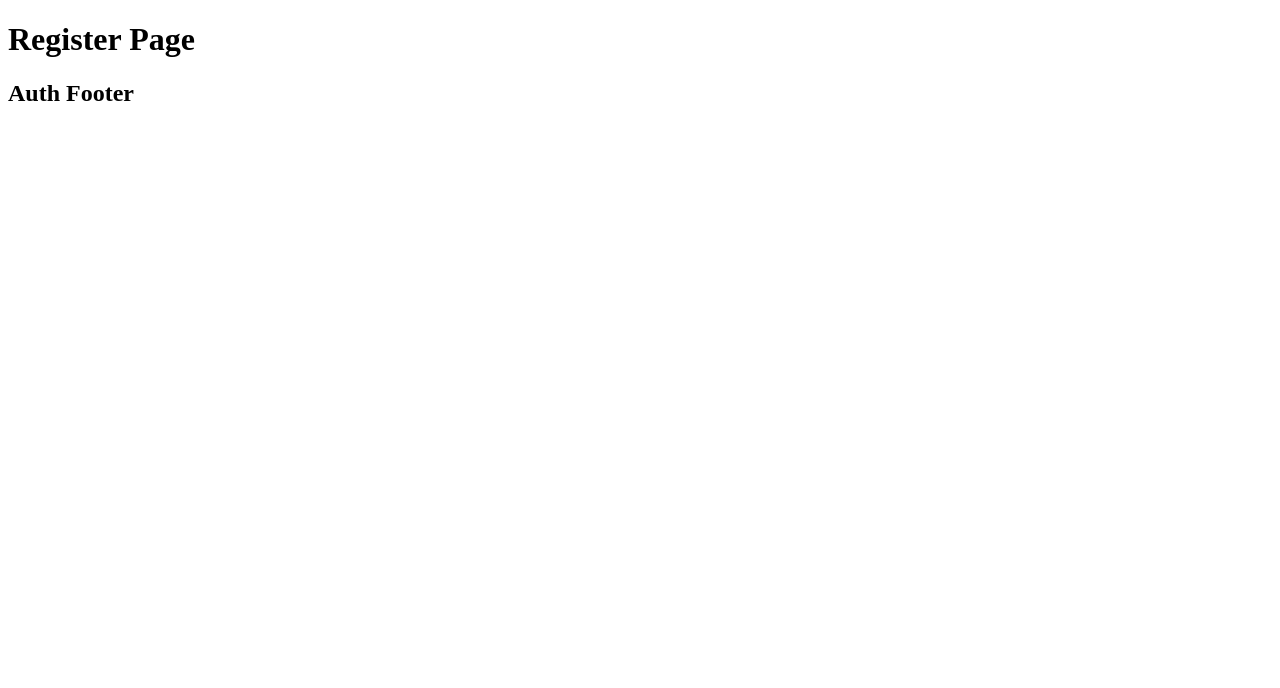
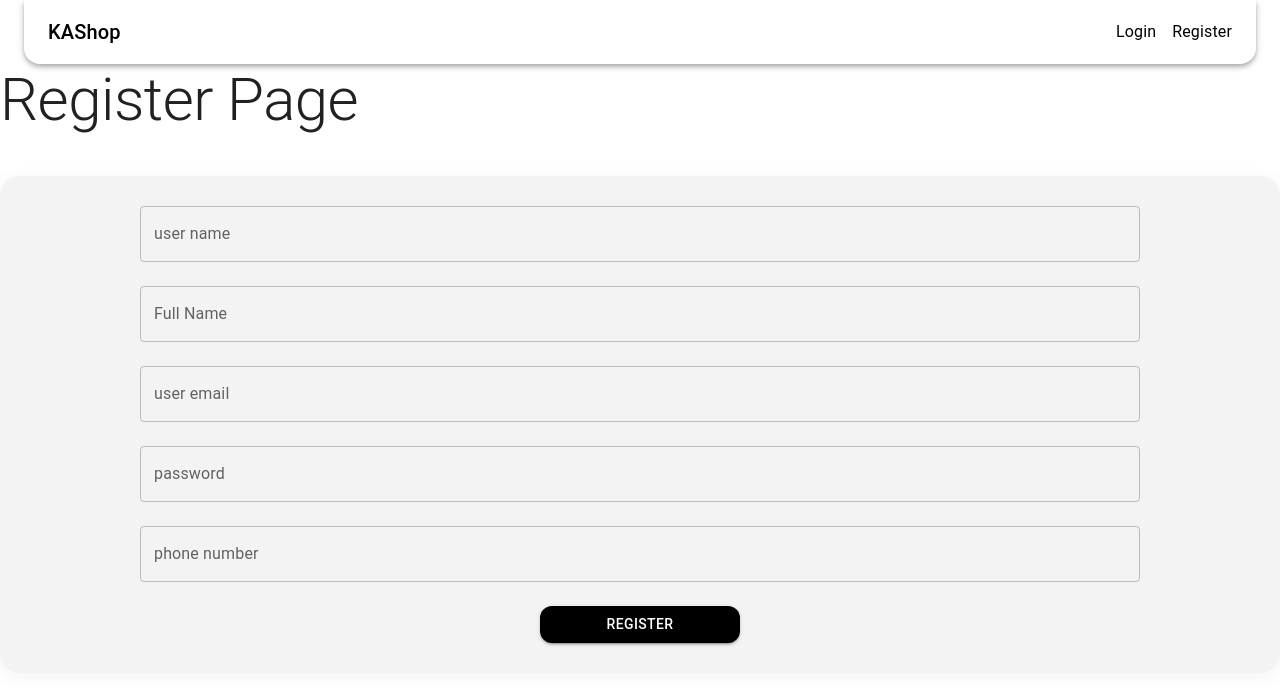
Before and after one commit to roaa-1/kashop, a React (Vite) app: page /auth/register in a window 1280 px wide. Shown: the top 688 px of the page. Built offline with nearby package versions, Linux system fonts and the light colour scheme.

Commit message:
creat register page

```diff
--- a/src/components/Navbar/Navbar.jsx
+++ b/src/components/Navbar/Navbar.jsx
@@ -1,13 +1,35 @@
 import React from 'react';
+import AppBar from '@mui/material/AppBar';
+import Box from '@mui/material/Box';
+import Toolbar from '@mui/material/Toolbar';
+import Typography from '@mui/material/Typography';
+import MenuIcon from '@mui/icons-material/Menu';
+import Register from './../../pages/Register/Register';
+import Login from './../../pages/Login/Login';
+import { Link } from '@mui/material';
+import Container from "@mui/material/Container";
+import {Link as RouterLink} from 'react-router-dom';
 
 
 function Navbar() {
     return (
-        <>
-        <nav>
-            <h2>Navbar</h2>
-        </nav>
-        </>
-    )
+    <Container maxWidth="xl">
+                <Box sx={{ flexGrow: 1 }}>
+            <AppBar position="static" sx={{ backgroundColor: "#ffffffff", borderBottomLeftRadius: "16px",borderBottomRightRadius: "16px" }}>
+                <Toolbar>
+                    <Typography variant="h6" component="div" sx={{ flexGrow: 1 , color: "black" }}>
+                        KAShop
+                    </Typography>
+                    <Box sx={{ display: 'flex', gap: 2 ,  }}>
+                    <Link component={RouterLink} to="auth/login" color="#000000" underline='none'> Login</Link>
+                    <Link component={RouterLink} to="auth/register" color="#000000" underline='none'> Register</Link>
+                    </Box>
+
+                </Toolbar>
+            </AppBar>
+        </Box>
+    </Container>
+    );
 }
+
 export default Navbar;
--- a/src/layout/AuthLayout.jsx
+++ b/src/layout/AuthLayout.jsx
@@ -1,14 +1,13 @@
 import React from 'react';
 import { Outlet } from 'react-router-dom';
+import Navbar from '../components/Navbar/Navbar';
 
 
 function AuthLayout() {
     return (
         <>
+        <Navbar />
         <Outlet />
-        <div>
-            <h2>Auth Footer</h2>
-        </div>
         </>
     )
 }
--- a/src/main.jsx
+++ b/src/main.jsx
@@ -2,9 +2,13 @@ import { StrictMode } from 'react'
 import { createRoot } from 'react-dom/client'
 import './index.css'
 import App from './App.jsx'
+import CssBaseline from '@mui/material/CssBaseline';
 
 createRoot(document.getElementById('root')).render(
+    <>
+    <App />
+    <CssBaseline />
+    </>
 
-    <App />
 
 )
--- a/src/pages/Register/Register.jsx
+++ b/src/pages/Register/Register.jsx
@@ -1,13 +1,47 @@
 import React from 'react';
+import { useForm } from 'react-hook-form';
+import axios from 'axios';
+import { TextField, Button, Box, Breadcrumbs, Typography } from '@mui/material';
+import { Link as RouterLink } from 'react-router-dom';
+
+function Register() {
+const { register, handleSubmit } = useForm();
+
+const registerForm = async (values) => {
+    try {
+    const response = await axios.post("http://knowledgeshop.runasp.net/api/Auth/Account/Register",values);
+    console.log(response);
+    } catch (error) {
+    console.error(error);
+    }
+};
 
 
-function Register() {
-    return (
-        <>
-        <div>< div className="container"></div>
-            <h1>Register Page</h1>
-        </div>
-        </>
-    )
+
+return (
+    <Box className="register-form">
+    <Typography variant="h2">Register Page</Typography>
+
+    <Box
+        onSubmit={handleSubmit(registerForm)}
+        component={'form'}
+        sx={{ display: 'flex', flexDirection: 'column', gap: 3, mt: 5, alignItems: 'center' ,backgroundColor: "#f4f3f3ff",
+    padding: "30px",
+    borderRadius: "20px",
+    boxShadow: "0px 4px 20px rgba(0,0,0,0.05)",
+    width: "100%",}}
+    >
+        <TextField label="user name" {...register('userName')} variant="outlined" sx={{ width: "1000px", borderRadius: "12px" }} />
+        <TextField label="Full Name" {...register('fullName')} variant="outlined" sx={{ width: "1000px", borderRadius: "12px" }} />
+        <TextField label="user email" {...register('email')} variant="outlined" sx={{ width: "1000px", borderRadius: "12px" }} />
+        <TextField label="password" {...register('password')} variant="outlined" sx={{ width: "1000px", borderRadius: "12px" }} />
+        <TextField label="phone number" {...register('phoneNumber')} variant="outlined" sx={{ width: "1000px", borderRadius: "12px" }} />
+        <Button variant="contained" type="submit" sx={{ width: "200px", borderRadius: "12px", backgroundColor: "#000000" }}>
+        Register
+        </Button>
+    </Box>
+    </Box>
+);
 }
+
 export default Register;
```
Also changed, not shown: package.json (+7 -0 lines), 1 other file (tests, documents, lock files or other folders).
